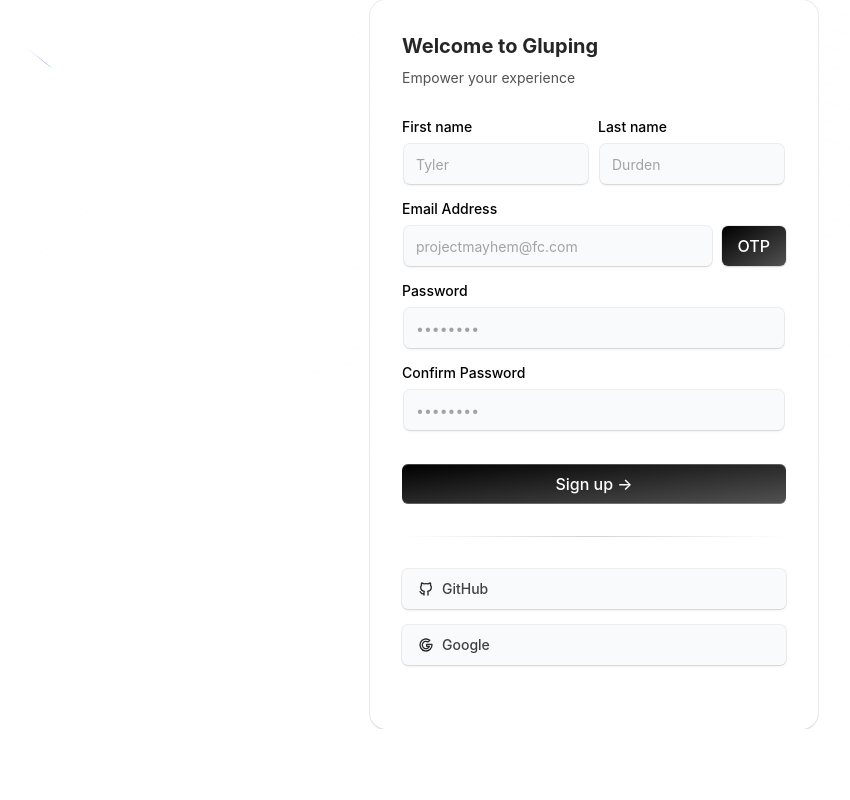
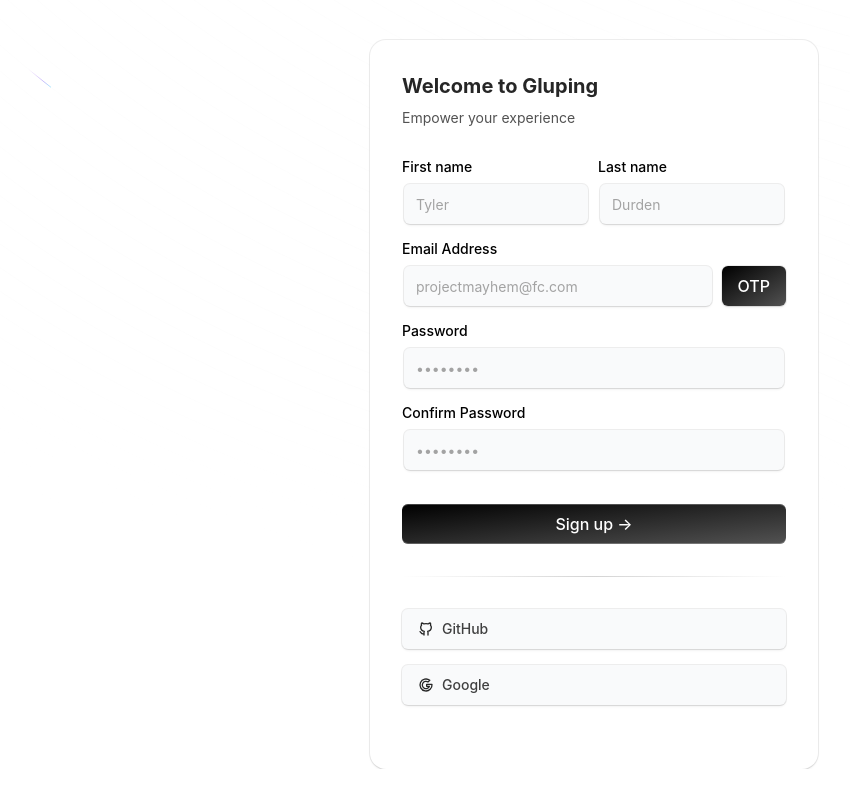
Before and after one commit to nevinsebastian/FRONTEND-DEV, a Next.js app: page / in a window 1280 px wide. Shown: the whole page, without its empty margins (46-896 px from the left). Built offline with nearby package versions, Linux system fonts and the light colour scheme.

Commit message:
sign up otp filed only visible after pressing otp button

```diff
--- a/app/layout.tsx
+++ b/app/layout.tsx
@@ -14,8 +14,9 @@ const geistMono = localFont({
 });
 
 export const metadata: Metadata = {
-  title: "Create Next App",
-  description: "Generated by create next app",
+  title: "Gluping",
+  description:
+    "Gluping customer management and crm with pdf editor and data collection and feedback all in one",
 };
 
 export default function RootLayout({
--- a/components/auth/SignupForm.tsx
+++ b/components/auth/SignupForm.tsx
@@ -14,7 +14,7 @@ export function SignupFormDemo() {
   };
 
   return (
-    <div className="max-w-md w-full mx-auto rounded-none md:rounded-2xl p-4 md:p-8 shadow-input bg-white dark:bg-black">
+    <div className="max-w-md w-full mx-auto rounded-none md:rounded-2xl p-4 md:p-8 shadow-input bg-white dark:bg-black h-280 mt-10">
       <h2 className="font-bold text-xl text-neutral-800 dark:text-neutral-200">
         Welcome to Gluping
       </h2>
--- a/package.json
+++ b/package.json
@@ -14,6 +14,7 @@
     "clsx": "^2.1.1",
     "framer-motion": "^11.11.11",
     "next": "15.0.2",
+    "next-themes": "^0.4.3",
     "react": "19.0.0-rc-02c0e824-20241028",
     "react-dom": "19.0.0-rc-02c0e824-20241028",
     "tailwind-merge": "^2.5.4"
```
Also changed, not shown: components/theme-provider.tsx (added), 1 other file (tests, documents, lock files or other folders).
